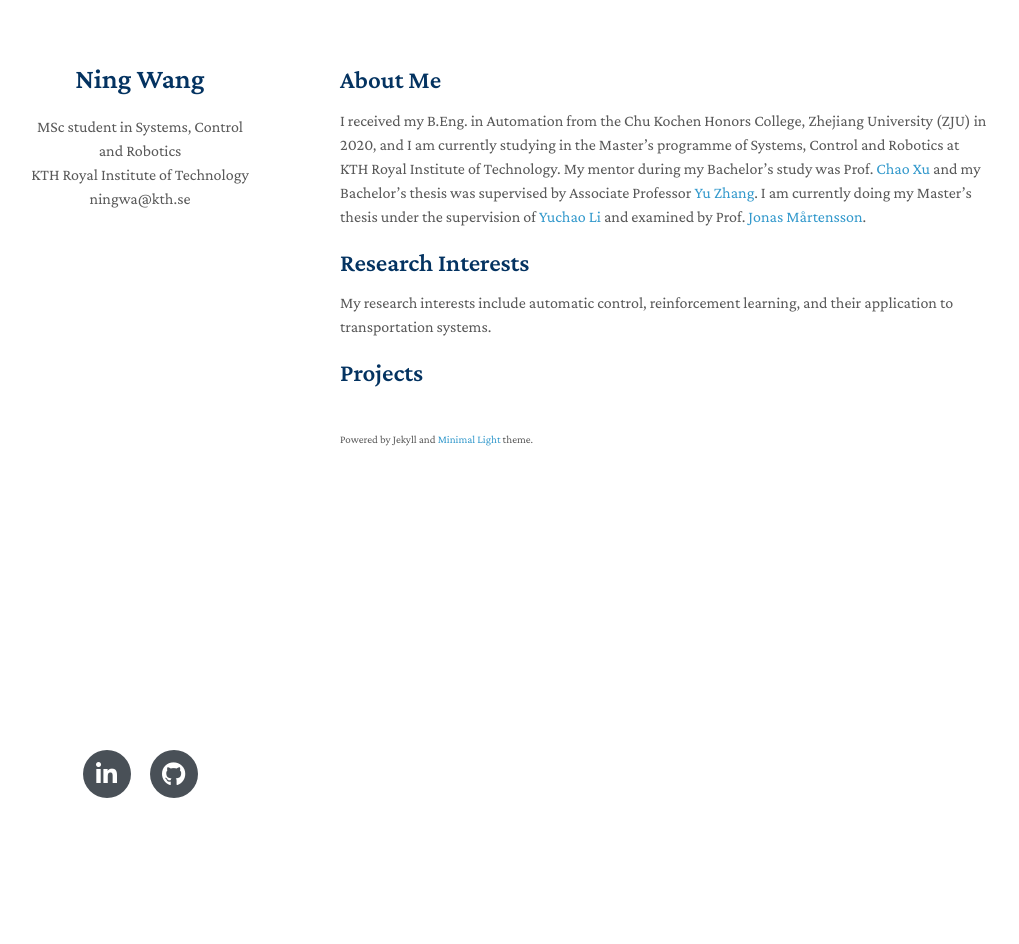
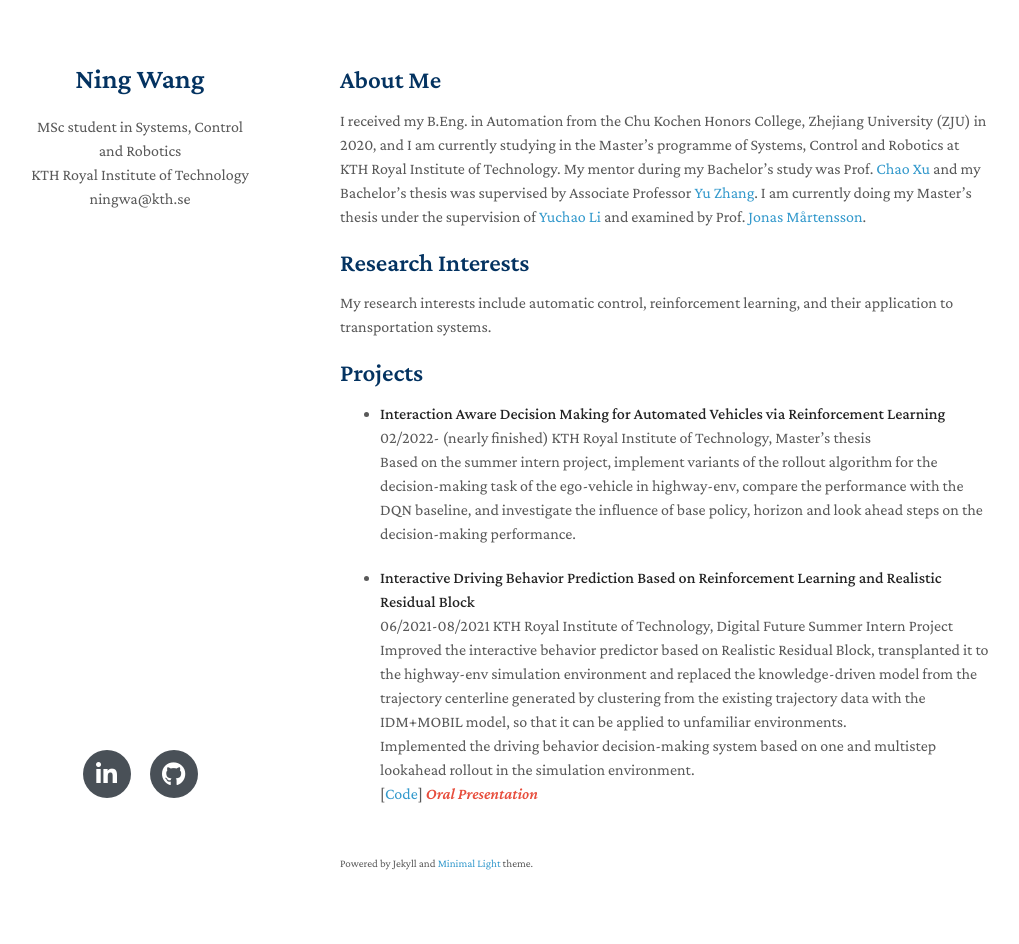
Before and after one commit to ningwak/ningwak.github.io, a Jekyll site: the page built from index.md, in a window 1280 px wide. Shown: the whole page, without its empty margins (130-1149 px from the left). Built offline with Jekyll 4.4.1, drawn with Linux system fonts in a browser that asks for light colours; nearby versions of some CDN libraries; a style sheet for code colours, icons or effects is not loaded; our own code applies the rules of GitHub Pages for plain Markdown files; before the commit the page ends 900 px from its top, so only the background shows below that.

Commit message:
Update index.md

```diff
--- a/index.md
+++ b/index.md
@@ -11,3 +11,20 @@ I received my B.Eng. in Automation from the Chu Kochen Honors College, Zhejiang
 My research interests include automatic control, reinforcement learning, and their application to transportation systems.
 
 ## Projects
+
+- **Interaction Aware Decision Making for Automated Vehicles via Reinforcement Learning**
+  <br>
+  02/2022- (nearly finished) KTH Royal Institute of Technology, Master’s thesis
+  <br>
+  Based on the summer intern project, implement variants of the rollout algorithm for the decision-making task of the ego-vehicle in highway-env, compare the performance with the DQN baseline, and investigate the influence of base policy, horizon and look ahead steps on the decision-making performance.
+
+
+- **Interactive Driving Behavior Prediction Based on Reinforcement Learning and Realistic Residual Block**
+  <br>
+  06/2021-08/2021 KTH Royal Institute of Technology, Digital Future Summer Intern Project
+  <br>
+  Improved the interactive behavior predictor based on Realistic Residual Block, transplanted it to the highway-env simulation environment and replaced the knowledge-driven model from the trajectory centerline generated by clustering from the existing trajectory data with the IDM+MOBIL model, so that it can be applied to unfamiliar environments.
+  <br>
+ 	Implemented the driving behavior decision-making system based on one and multistep lookahead rollout in the simulation environment.
+  <br>
+  [[Code](https://github.com/ningwak/highway-env-for-data-driven-simulation)] <strong><i style="color:#e74d3c">Oral Presentation</i></strong>
```
